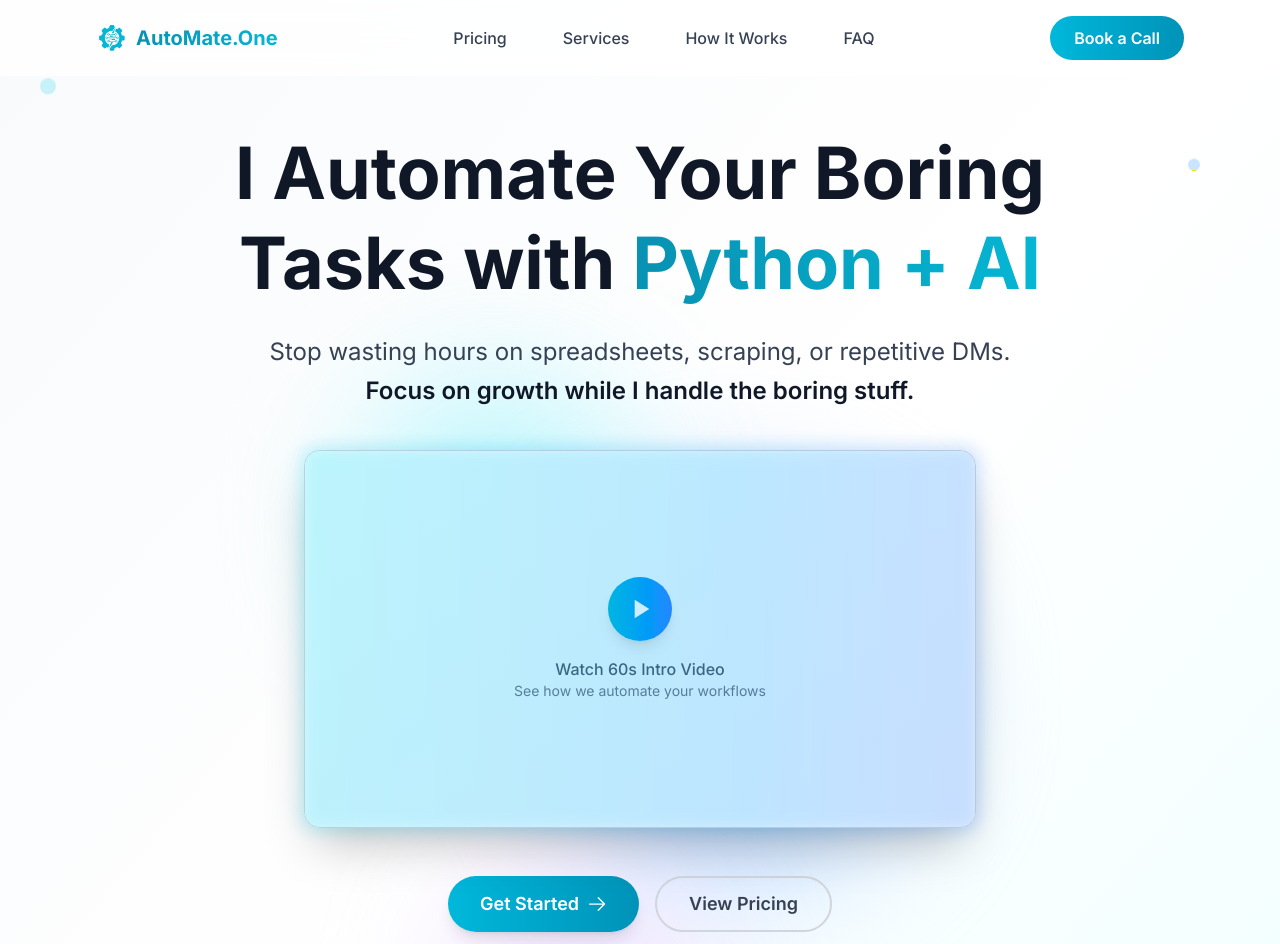
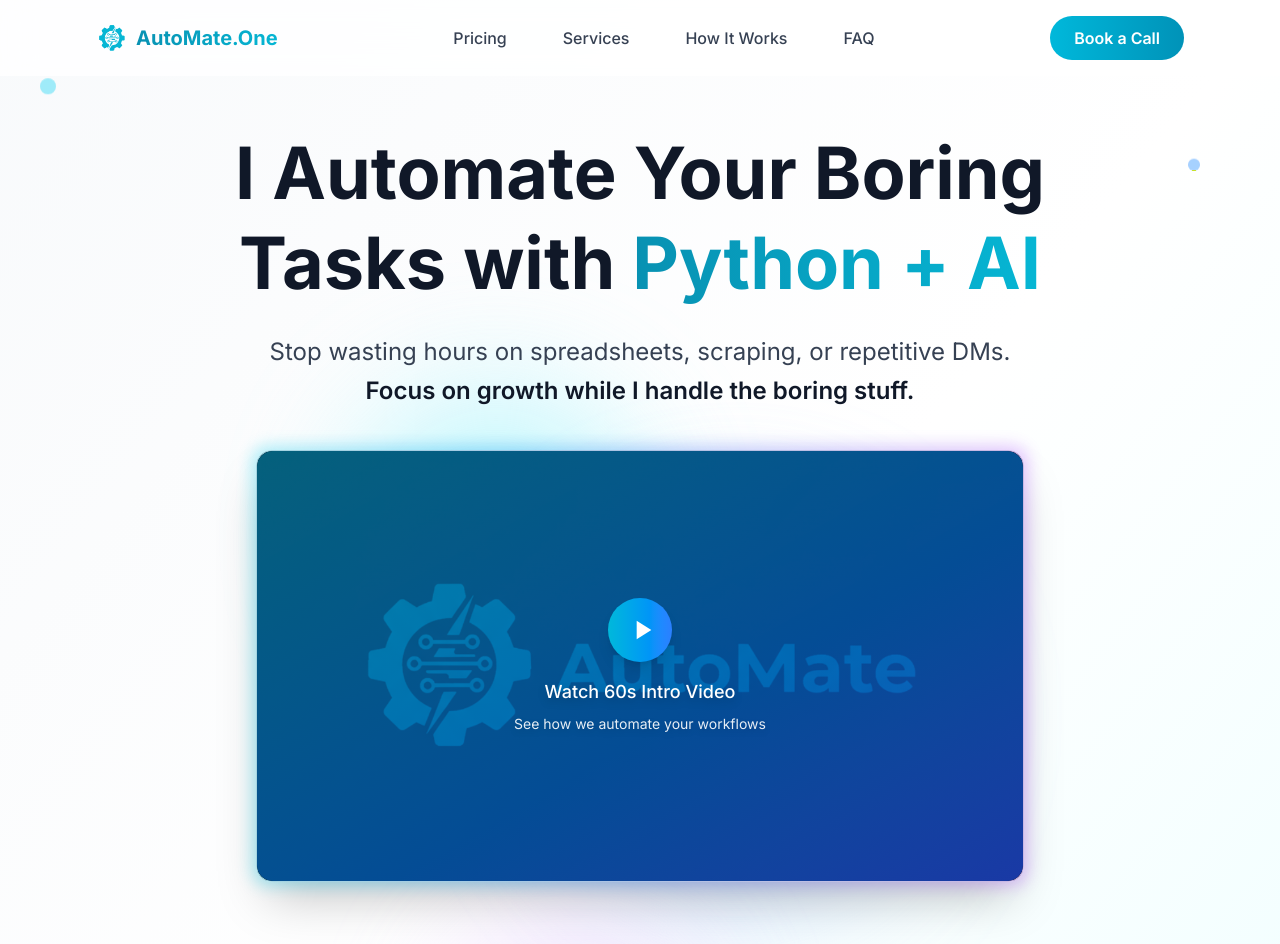
Before and after one commit to haytham10/automate-one, a Next.js app: page / in a window 1280 px wide. Shown: the top 944 px of the page. Built offline with nearby package versions, Linux system fonts and the light colour scheme.

Commit message:
feat: added intro video to hero section

```diff
--- a/src/components/sections/Hero.tsx
+++ b/src/components/sections/Hero.tsx
@@ -1,10 +1,23 @@
-import React from "react";
+"use client";
+
+import React, { useRef, useState } from "react";
 import { Button } from "../ui/Button";
 import { Container } from "../ui/Container";
 import { ArrowRightIcon } from "@heroicons/react/24/outline";
 import Image from "next/image";
 
 const Hero = () => {
+  const videoRef = useRef<HTMLVideoElement>(null);
+  const [isPlaying, setIsPlaying] = useState(false);
+
+  const handlePlayClick = () => {
+    console.log('Play button clicked!'); // Debug log
+    if (videoRef.current) {
+      videoRef.current.play();
+      setIsPlaying(true);
+    }
+  };
+
   return (
     <section
       className="relative pt-20 pb-16 md:pt-24 md:pb-24 lg:pt-32 lg:pb-32 overflow-hidden min-h-screen flex items-center"
@@ -16,9 +29,16 @@
 
       {/* Animated background decoration */}
       <div className="absolute top-0 left-1/2 transform -translate-x-1/2 w-full h-full max-w-6xl" aria-hidden="true">
-        <div className="absolute top-1/4 left-1/4 w-72 h-72 bg-cyan-200 opacity-20 rounded-full blur-3xl animate-pulse-slow"></div>
-        <div className="absolute top-1/3 right-1/4 w-96 h-96 bg-blue-200 opacity-20 rounded-full blur-3xl animate-pulse-slow" style={{animationDelay: '1s'}}></div>
-        <div className="absolute bottom-1/4 left-1/3 w-64 h-64 bg-purple-200 opacity-15 rounded-full blur-3xl animate-pulse-slow" style={{animationDelay: '2s'}}></div>
+        <div className="absolute top-1/4 left-1/4 w-72 h-72 bg-cyan-200 opacity-20 rounded-full blur-3xl animate-pulse-slow [animation-delay:0s]"></div>
+        <div className="absolute top-1/3 right-1/4 w-96 h-96 bg-blue-200 opacity-20 rounded-full blur-3xl animate-pulse-slow [animation-delay:1s]"></div>
+        <div className="absolute bottom-1/4 left-1/3 w-64 h-64 bg-purple-200 opacity-15 rounded-full blur-3xl animate-pulse-slow [animation-delay:2s]"></div>
+      </div>
+
+      {/* Floating elements */}
+      <div className="absolute inset-0 pointer-events-none" aria-hidden="true">
+        <div className="absolute top-20 left-10 w-4 h-4 bg-cyan-400 rounded-full opacity-20 animate-bounce [animation-delay:0.5s]"></div>
+        <div className="absolute top-40 right-20 w-3 h-3 bg-blue-400 rounded-full opacity-30 animate-bounce [animation-delay:1.5s]"></div>
+        <div className="absolute bottom-40 left-20 w-2 h-2 bg-purple-400 rounded-full opacity-25 animate-bounce [animation-delay:2.5s]"></div>
       </div>
 
       {/* Floating elements */}
@@ -41,44 +61,74 @@
           </h1>
 
           {/* Subheading */}
-          <p className="text-lg md:text-xl lg:text-2xl text-gray-700 mb-10 leading-relaxed max-w-3xl mx-auto animate-fade-in" style={{animationDelay: '0.2s'}}>
+          <p className="text-lg md:text-xl lg:text-2xl text-gray-700 mb-10 leading-relaxed max-w-3xl mx-auto animate-fade-in [animation-delay:0.2s]">
             Stop wasting hours on spreadsheets, scraping, or repetitive DMs.
             <br />
             <span className="font-semibold text-gray-900"> Focus on growth while I handle the boring stuff.</span>
           </p>
 
           {/* Intro Video Section */}
-          <div className="mb-12 animate-fade-in" style={{animationDelay: '0.3s'}}>
-            <div className="relative max-w-2xl mx-auto">
-              <div className="relative aspect-video bg-gradient-to-br from-gray-100 to-gray-200 rounded-2xl overflow-hidden shadow-2xl border border-gray-300">
-                {/* Placeholder for Loom video - replace with actual embed */}
-                <div className="absolute inset-0 flex items-center justify-center bg-gradient-to-br from-cyan-50 to-blue-50">
-                  <div className="text-center">
-                    <div className="w-16 h-16 bg-gradient-to-r from-cyan-500 to-blue-500 rounded-full flex items-center justify-center mx-auto mb-4 shadow-lg">
-                      <svg className="w-8 h-8 text-white" fill="currentColor" viewBox="0 0 24 24">
-                        <path d="M8 5v14l11-7z"/>
-                      </svg>
+          <div className="mb-12 animate-fade-in [animation-delay:0.3s]">
+            <div className="relative max-w-3xl mx-auto">
+              <div className="relative aspect-video bg-gradient-to-br from-gray-900 to-gray-800 rounded-2xl overflow-hidden shadow-2xl border border-gray-300">
+                {/* Thumbnail Image - Only show when not playing */}
+                {!isPlaying && (
+                  <>
+                    <Image
+                      src="/assets/thumbnail.png"
+                      alt="AutoMate.One Automation Demo Thumbnail"
+                      fill
+                      className="object-cover rounded-2xl z-5"
+                      sizes="(max-width: 768px) 100vw, (max-width: 1200px) 80vw, 70vw"
+                      priority
+                    />
+                    {/* Primary Color Gradient Overlay */}
+                    <div className="absolute inset-0 bg-gradient-to-br from-cyan-700/75 to-blue-800/85 rounded-2xl z-10"></div>
+                  </>
+                )}
+
+                <video
+                  ref={videoRef}
+                  controls={isPlaying}
+                  preload="metadata"
+                  className={`absolute inset-0 w-full h-full object-cover rounded-2xl z-10 ${!isPlaying ? 'opacity-0' : 'opacity-100'} transition-opacity duration-300`}
+                  playsInline
+                  onPlay={() => setIsPlaying(true)}
+                >
+                  <source
+                    src="https://res.cloudinary.com/daajsiqnj/video/upload/15.09.2025_22.16_bnu9rs.mp4"
+                    type="video/mp4"
+                  />
+                  <source
+                    src="https://res.cloudinary.com/daajsiqnj/video/upload/f_webm/15.09.2025_22.16_bnu9rs.webm"
+                    type="video/webm"
+                  />
+                  Your browser does not support the video tag.
+                </video>
+
+                {/* Custom Overlay - Only show when not playing */}
+                {!isPlaying && (
+                  <div className="absolute inset-0 flex items-center justify-center cursor-pointer z-20" onClick={handlePlayClick}>
+                    <div className="text-center">
+                      <div className="w-16 h-16 bg-gradient-to-r from-cyan-500 to-blue-500 rounded-full flex items-center justify-center mx-auto mb-4 shadow-lg hover:scale-110 transition-transform">
+                        <svg className="w-8 h-8 text-white ml-1" fill="currentColor" viewBox="0 0 24 24">
+                          <path d="M8 5v14l11-7z"/>
+                        </svg>
+                      </div>
+                      <p className="text-white font-medium text-lg mb-2 drop-shadow-lg">Watch 60s Intro Video</p>
+                      <p className="text-sm text-white/90 drop-shadow-md">See how we automate your workflows</p>
                     </div>
-                    <p className="text-gray-600 font-medium">Watch 60s Intro Video</p>
-                    <p className="text-sm text-gray-500">See how we automate your workflows</p>
                   </div>
-                </div>
-                {/*
-                Replace this placeholder with actual Loom embed:
-                <iframe
-                  src="https://www.loom.com/embed/YOUR_LOOM_VIDEO_ID"
-                  frameBorder="0"
-                  allowFullScreen
-                  className="absolute inset-0 w-full h-full"
-                ></iframe>
-                */}
+                )}
               </div>
-              <div className="absolute -inset-1 bg-gradient-to-r from-cyan-400 to-blue-500 rounded-2xl blur opacity-20"></div>
+              {/* Glow effect */}
+              <div className="absolute -inset-1 bg-gradient-to-r from-cyan-400 via-blue-500 to-purple-500 rounded-2xl blur opacity-30"></div>
+
             </div>
           </div>
 
           {/* CTA Section */}
-          <div className="animate-scale-in" style={{animationDelay: '0.4s'}}>
+          <div className="animate-scale-in mt-16 [animation-delay:0.4s]">
             <div className="flex flex-col md:flex-row gap-4 justify-center items-stretch md:items-center mb-6">
               <Button href="https://calendly.com/automate-one/15min" external={true} size="lg" className="group text-lg px-8 py-4 shadow-lg hover:shadow-xl transform transition-all duration-300 w-full md:w-auto">
                 Get Started
@@ -90,7 +140,7 @@
             </div>
 
             {/* Scroll indicator */}
-            <div className="mt-16 animate-fade-in" style={{animationDelay: '0.8s'}}>
+            <div className="mt-16 animate-fade-in [animation-delay:0.8s]">
               <a href="#pricing" className="inline-flex flex-col items-center text-gray-500 hover:text-gray-700 transition-colors group">
                 <span className="text-sm mb-2">Scroll to explore</span>
                 <div className="w-6 h-10 border-2 border-gray-300 rounded-full flex justify-center group-hover:border-gray-500 transition-colors">
@@ -101,7 +151,7 @@
           </div>
 
           {/* Trust badges with integration icons */}
-          <div className="mt-16 pt-12 border-t border-gray-200 animate-fade-in" style={{animationDelay: '0.6s'}}>
+          <div className="mt-16 pt-12 border-t border-gray-200 animate-fade-in [animation-delay:0.6s]">
             <p className="text-sm text-gray-500 mb-10">New studio, fast turnarounds, code included, 30‑day support.</p>
 
             <p className="text-sm font-medium text-gray-700 mb-6">Works with</p>
@@ -125,9 +175,10 @@
                       alt={`${name} integration - Connect ${name} with AutoMate.One automation services`}
                       width={24}
                       height={24}
-                      className="w-6 h-6 object-contain"
+                      className="w-6 h-auto object-contain"
                       loading="lazy"
-                      sizes="(max-width: 768px) 24px, 24px"
+                      sizes="24px"
+                      style={{ width: 'auto', height: 'auto' }}
                     />
                   </div>
                   <span className="text-xs text-gray-500 text-center">{name}</span>
```
Also changed, not shown: public/assets/thumbnail.png (added).
